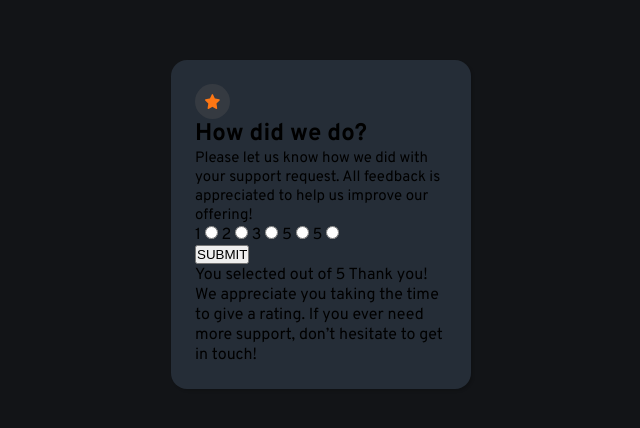
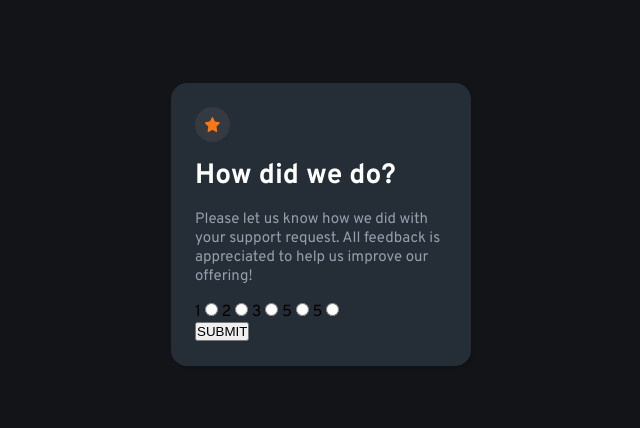
Before and after one commit to naiiiden/interactive-rating-component, a plain HTML site: page index.html in a window 1280 px wide. Shown: the part 176-604 px from the top of the page, without its empty margins (319-959 px from the left). Drawn offline with Linux system fonts and the light colour scheme.

Commit message:
h2 & p styled

```diff
--- a/index.html
+++ b/index.html
@@ -37,12 +37,14 @@
 
     <!-- Thank you state start -->
 
-    You selected <!-- Add rating here --> out of 5
+    <!-- You selected  -->
+    <!-- Add rating here -->
+    <!-- out of 5 -->
 
-    Thank you!
+    <!-- Thank you! -->
 
-    We appreciate you taking the time to give a rating. If you ever need more support,
-    don’t hesitate to get in touch!
+    <!-- We appreciate you taking the time to give a rating. If you ever need more support,  -->
+    <!-- don’t hesitate to get in touch! -->
 
     <!-- Thank you state end -->
   </main>
--- a/style/general.scss
+++ b/style/general.scss
@@ -40,6 +40,11 @@ main {
     box-shadow: rgba(0, 0, 0, 0.15) 1.95px 1.95px 2.6px;
     padding: 1.5rem;
 
+    .start--container {
+        display: flex;
+        flex-direction: column;
+        gap: 1rem;
+
         .star {
             background: hsl(215, 10%, 23%);
             width: fit-content;
@@ -55,3 +60,14 @@ main {
             }
         }
     }
+
+    h2 {
+        color: $white;
+        font-size: 1.75rem;
+    }
+
+    p {
+        color: $light-grey;
+    }
+
+}
```
Also changed, not shown: style/general.css, 1 other file. Lines whose indentation alone changed are shown as unchanged.
